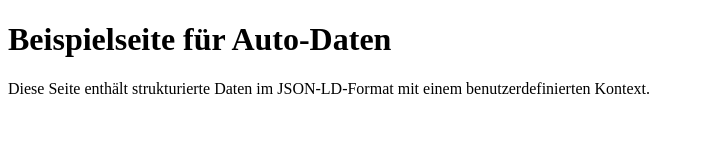
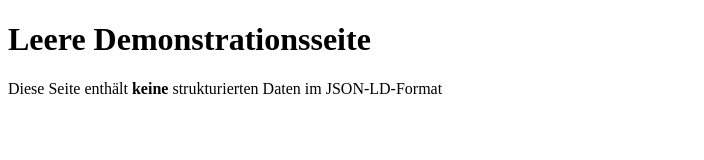
Before and after one commit to HamudiJ99/FTF, a plain HTML site: page index.html in a window 1280 px wide. Shown: the whole page, without its empty margins (0-704 px from the left). Drawn offline with Linux system fonts and the light colour scheme.

Commit message:
head aktualisiert2

```diff
--- a/index.html
+++ b/index.html
@@ -3,12 +3,12 @@
 <head>
   <meta charset="UTF-8">
   <meta name="viewport" content="width=device-width, initial-scale=1.0">
-  <title>Auto Beispielseite</title>
+  <title>Demonstrationsseite</title>
 
 
 </head>
 <body>
-  <h1>Beispielseite für Auto-Daten</h1>
-  <p>Diese Seite enthält strukturierte Daten im JSON-LD-Format mit einem benutzerdefinierten Kontext.</p>
+  <h1>Leere Demonstrationsseite</h1>
+  <p>Diese Seite enthält <b>keine</b> strukturierten Daten im JSON-LD-Format</p>
 </body>
 </html>
```
